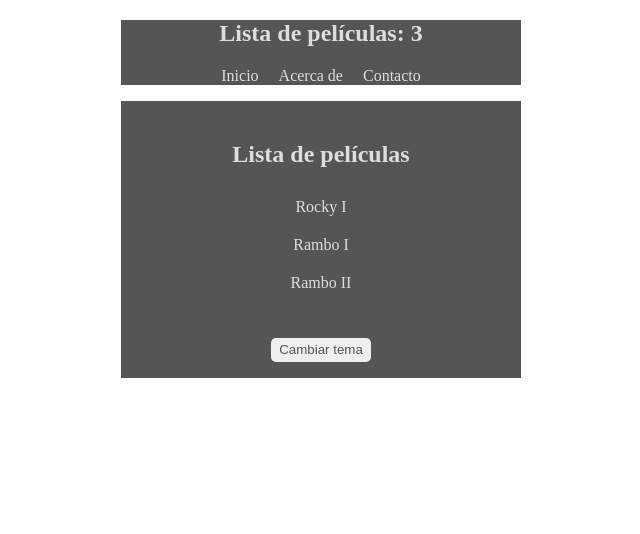
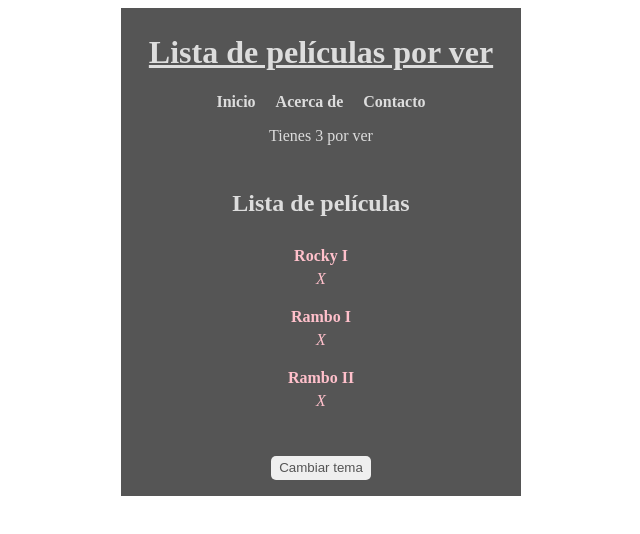
Before and after one commit to cjbustos/movie-app, a React (Create React App) app: page / in a window 1280 px wide. Shown: the top 534 px of the page, without its empty margins (319-959 px from the left). Built offline with nearby package versions, Linux system fonts and the light colour scheme.

Commit message:
more functionality added

```diff
--- /dev/null
+++ b/src/components/Movie/index.js
@@ -0,0 +1,22 @@
+import { useContext } from "react";
+import { MovieContainer } from "./movie.styled";
+import { MovieContext } from "../../contexts/MovieContext";
+
+const Movie = ({ movie }) => {
+
+    const { movies, setMovies } = useContext(MovieContext)
+
+    function deleteMovie(id) {
+        const filteredMovies = movies.filter(movie => movie.id !== id);
+        setMovies(filteredMovies);
+    }
+
+    return (
+        <MovieContainer onClick={() => deleteMovie(movie.id)}>
+            <div>{movie.title}</div>
+            <div>{movie.director}</div>
+        </MovieContainer>
+    )
+}
+
+export default Movie;
--- /dev/null
+++ b/src/components/Movie/movie.styled.js
@@ -0,0 +1,13 @@
+import styled from "@emotion/styled";
+
+export const MovieContainer = styled.li`
+    padding: 10px;
+    border-radius: 10px;
+    font-weight: 600;
+    div + div {
+        font-weight: 400;
+        font-style: italic;
+        margin-top: 5px;
+    }
+    color: pink;
+`
--- a/src/components/MoviesList/index.js
+++ b/src/components/MoviesList/index.js
@@ -1,7 +1,8 @@
 import { useContext } from "react";
-import { MovieItem, MoviesContainer, MoviesUnorderedList } from "./movies-list.styled";
+import { MoviesContainer, MoviesUnorderedList } from "./movies-list.styled";
 import { MovieContext } from "../../contexts/MovieContext";
 import { ThemeContext } from "../../contexts/ThemeContext";
+import Movie from "../Movie";
 
 const MoviesList = () => {
 
@@ -12,9 +13,8 @@ const MoviesList = () => {
         <MoviesContainer themeStyles={themeStyles}>
             <h2>Lista de películas</h2>
             <MoviesUnorderedList>
-                {movies.map(movie => (
-                    <MovieItem key={movie.id}>{movie.title}</MovieItem>
-                ))}
+                {movies.map((movie) => <Movie key={movie.id} movie={movie} />
+                )}
             </MoviesUnorderedList>
         </MoviesContainer>
     )
--- a/src/components/Navbar/index.js
+++ b/src/components/Navbar/index.js
@@ -10,12 +10,13 @@ const Navbar = () => {
 
     return (
         <NavbarContainer themeStyles={themeStyles}>
-            <h2>Lista de películas: {movies.length} </h2>
+            <h1>Lista de películas por ver</h1>
             <ul>
                 <li>Inicio</li>
                 <li>Acerca de</li>
                 <li>Contacto</li>
             </ul>
+            <span>Tienes {movies.length} por ver</span>
         </NavbarContainer>
     )
 }
--- a/src/components/Navbar/navbar-styled.js
+++ b/src/components/Navbar/navbar-styled.js
@@ -2,11 +2,18 @@ import styled from "@emotion/styled";
 
 export const NavbarContainer = styled.div`
     ${({ themeStyles }) => themeStyles}
+    padding: 5px;
+    padding-botton: 20px;
+    h1{
+        text-decoration: underline;
+    }
     ul{
         padding: 0;
+        cursor: pointer;
     }
     li{
         display: inline-block;
         margin: 0 10px;
+        font-weight: 600;
     }
    `
--- a/src/contexts/MovieContext.js
+++ b/src/contexts/MovieContext.js
@@ -5,13 +5,13 @@ export const MovieContext = createContext();
 const MoviesContextProvider = (props) => {
 
     const [movies, setMovies] = useState([
-        { title: 'Rocky I', id: 1 },
-        { title: 'Rambo I', id: 2 },
-        { title: 'Rambo II', id: 3 },
+        { director: 'X', title: 'Rocky I', id: 1 },
+        { director: 'X', title: 'Rambo I', id: 2 },
+        { director: 'X', title: 'Rambo II', id: 3 },
     ])
 
     return (
-        <MovieContext.Provider value={{ movies }}>
+        <MovieContext.Provider value={{ movies, setMovies }}>
             {props.children}
         </MovieContext.Provider>
     )
```
Also changed, not shown: src/components/NewMovieForm/index.js (added), src/components/NewMovieForm/new-movie-form.styled.js (added).
